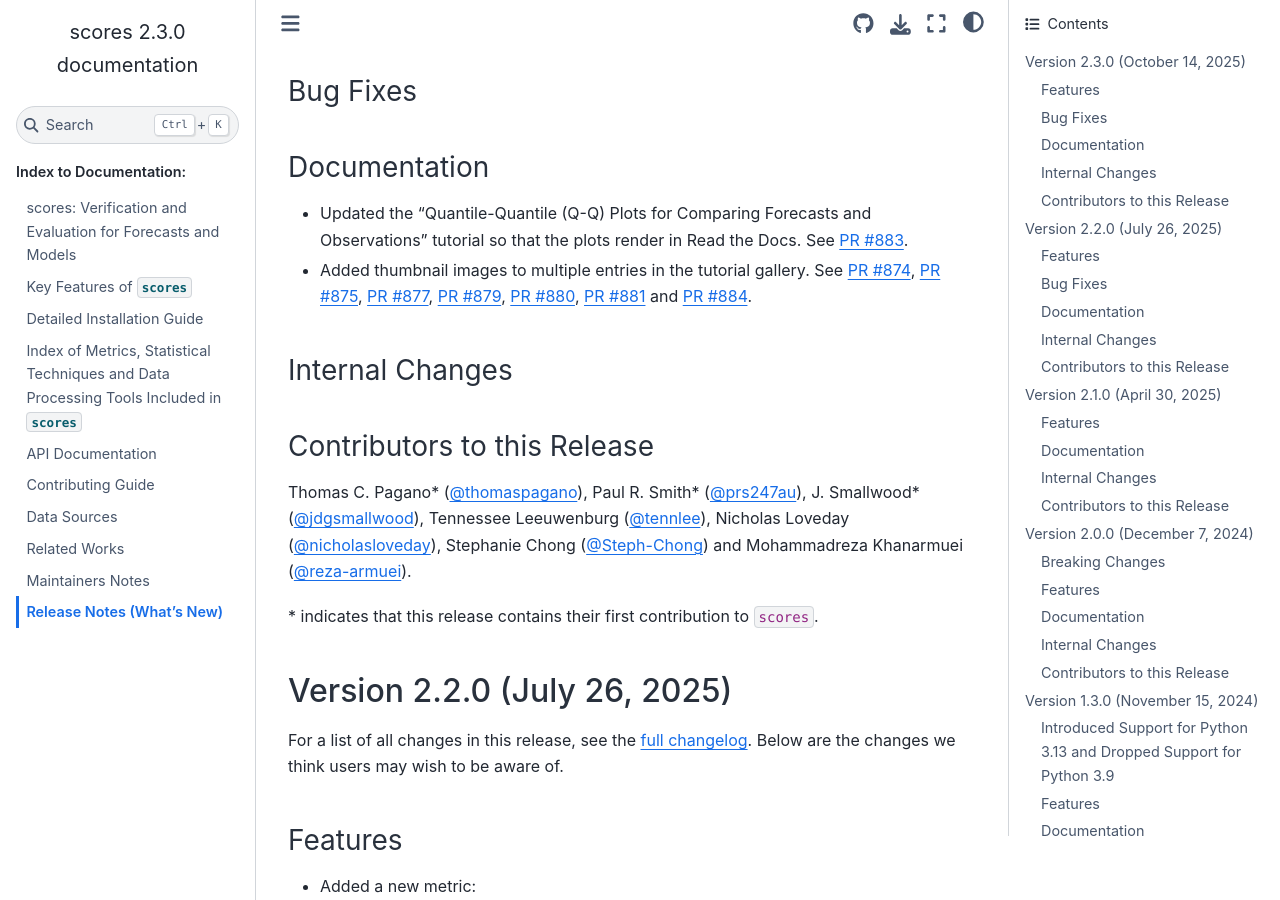
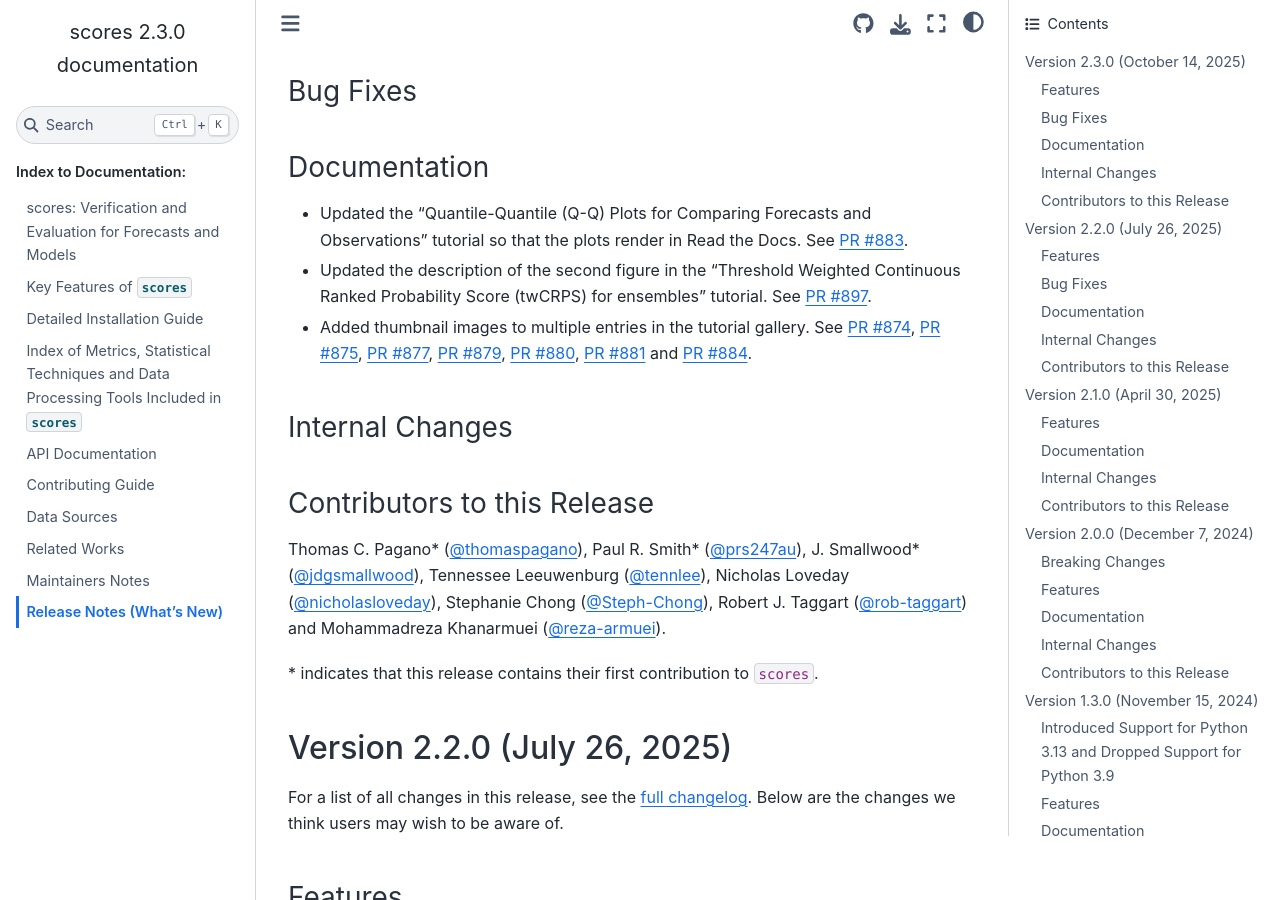
Before and after one commit to nci/scores, a Sphinx documentation site: the page built from docs/release_notes.md, in a window 1280 px wide and 900 px high, scrolled down 383 px. Built offline with Sphinx 7.4.7 and the Sphinx Book theme 1.1.4, drawn with Linux system fonts in a browser that asks for light colours; pages that are not in the unit, such as notebooks, are missing from menus.

Commit message:
Updated until 9 August 2025

```diff
--- a/docs/release_notes.md
+++ b/docs/release_notes.md
@@ -13,13 +13,14 @@ For a list of all changes in this release, see the [full changelog](https://gith
 ### Documentation
 
 - Updated the "Quantile-Quantile (Q-Q) Plots for Comparing Forecasts and Observations" tutorial so that the plots render in Read the Docs. See [PR #883](https://github.com/nci/scores/pull/883).
+- Updated the description of the second figure in the "Threshold Weighted Continuous Ranked Probability Score (twCRPS) for ensembles" tutorial. See [PR #897](https://github.com/nci/scores/pull/897).
 - Added thumbnail images to multiple entries in the tutorial gallery. See [PR #874](https://github.com/nci/scores/pull/874), [PR #875](https://github.com/nci/scores/pull/875), [PR #877](https://github.com/nci/scores/pull/877), [PR #879](https://github.com/nci/scores/pull/879), [PR #880](https://github.com/nci/scores/pull/880), [PR #881](https://github.com/nci/scores/pull/881) and [PR #884](https://github.com/nci/scores/pull/884).
 
 ### Internal Changes
 
 ### Contributors to this Release
 
-Thomas C. Pagano* ([@thomaspagano](https://github.com/thomaspagano)), Paul R. Smith* ([@prs247au](https://github.com/prs247au)), J. Smallwood* ([@jdgsmallwood](https://github.com/jdgsmallwood)), Tennessee Leeuwenburg ([@tennlee](https://github.com/tennlee)), Nicholas Loveday ([@nicholasloveday](https://github.com/nicholasloveday)), Stephanie Chong ([@Steph-Chong](https://github.com/Steph-Chong)) and Mohammadreza Khanarmuei ([@reza-armuei](https://github.com/reza-armuei)).
+Thomas C. Pagano* ([@thomaspagano](https://github.com/thomaspagano)), Paul R. Smith* ([@prs247au](https://github.com/prs247au)), J. Smallwood* ([@jdgsmallwood](https://github.com/jdgsmallwood)), Tennessee Leeuwenburg ([@tennlee](https://github.com/tennlee)), Nicholas Loveday ([@nicholasloveday](https://github.com/nicholasloveday)), Stephanie Chong ([@Steph-Chong](https://github.com/Steph-Chong)), Robert J. Taggart ([@rob-taggart](https://github.com/rob-taggart)) and Mohammadreza Khanarmuei ([@reza-armuei](https://github.com/reza-armuei)).
 
 \* indicates that this release contains their first contribution to `scores`.
 
```
